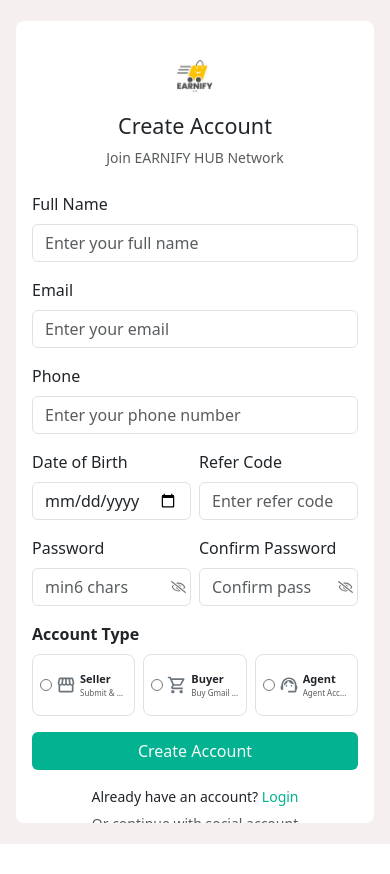
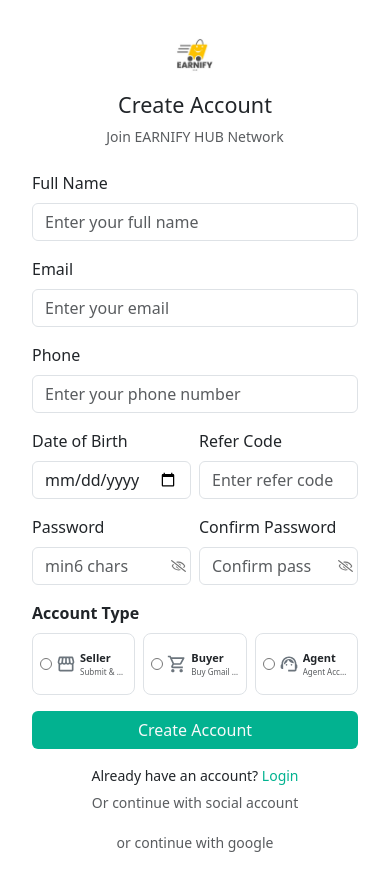
Before and after one commit to chayan57/ClientProject, a Next.js app: page /register in a window 390 px wide. Before the commit the page ends 844 px from the top, so only its background shows below. Built offline with nearby package versions, Linux system fonts and the light colour scheme.

Commit message:
update register form responsive design

```diff
--- a/app/components/RegisterForm.jsx
+++ b/app/components/RegisterForm.jsx
@@ -21,23 +21,17 @@
   return (
     <section
       className="container-fluid d-flex justify-content-center align-items-center px-3"
-      style={{
-        minHeight: "100vh",
-        backgroundColor: "#f5efef",
-        paddingTop: "20px",
-        paddingBottom: "20px",
-        overflowX: "hidden",
-      }}
+
     >
       <div
         className="w-100 rounded-3"
         style={{
           backgroundColor: "#ffffff",
-          maxWidth: "450px",
-          maxHeight: "95vh",
-          overflowY: "auto",
-          overflowX: "hidden",
-          paddingBottom: "20px",
+    maxWidth: "550px",
+
+    overflowY: "auto",
+    overflowX: "hidden",
+    paddingBottom: "20px",
         }}
       >
         <form className="px-3 px-sm-4 pt-4">
--- a/app/globals.css
+++ b/app/globals.css
@@ -1,3 +1,8 @@
+html,
+body {
+  overflow-x: hidden;
+}
+
 .notice-track {
           display: flex;
           align-items: center;
```
